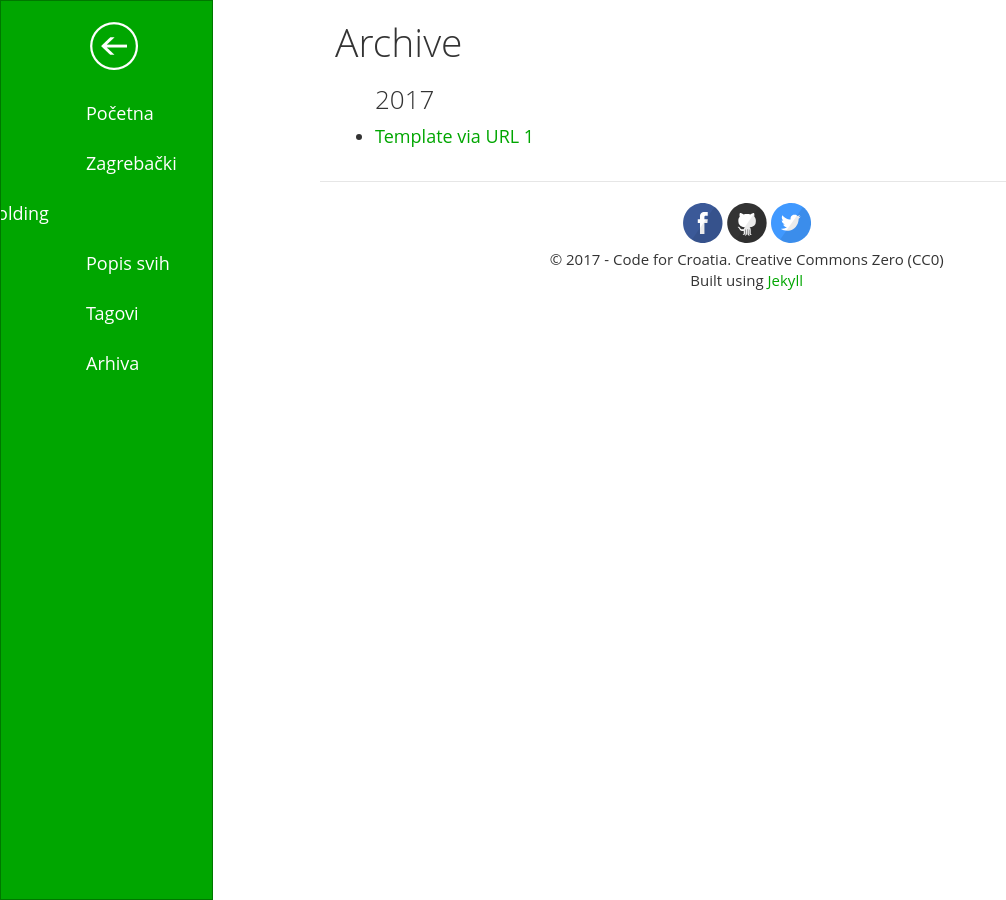
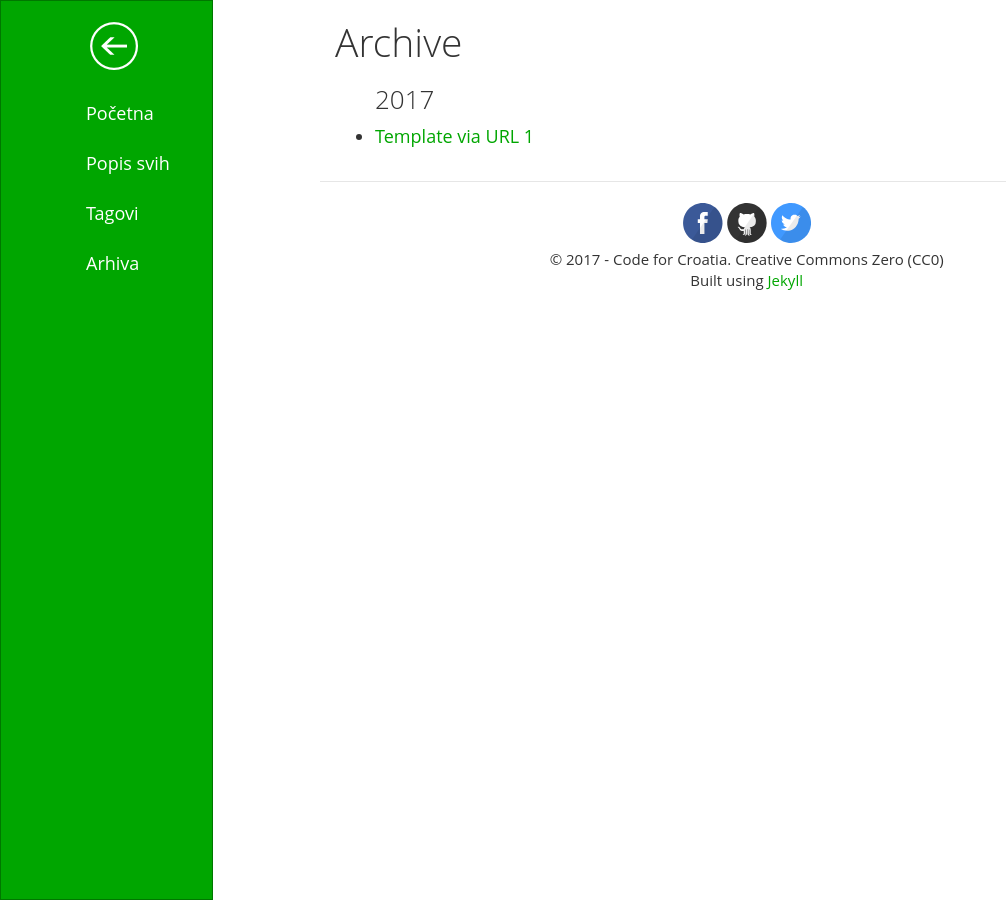
Before and after one commit to codeforcroatia/reklamacijenet-podnesi, a Jekyll site: the page built from archive/index.html, in a window 1280 px wide. Shown: the whole page, without its empty margins (0-1006 px from the left). Built offline with Jekyll 4.4.1, drawn with Linux system fonts in a browser that asks for light colours.

Commit message:
Update _config.yml

```diff
--- a/_config.yml
+++ b/_config.yml
@@ -20,8 +20,6 @@ baseurl:          ''
 navigation:
 - text: Početna
   url: /
-- text: Zagrebački holding
-  url: /zgh/
 - text: Popis svih
   url: /list/
 - text: Tagovi
```
